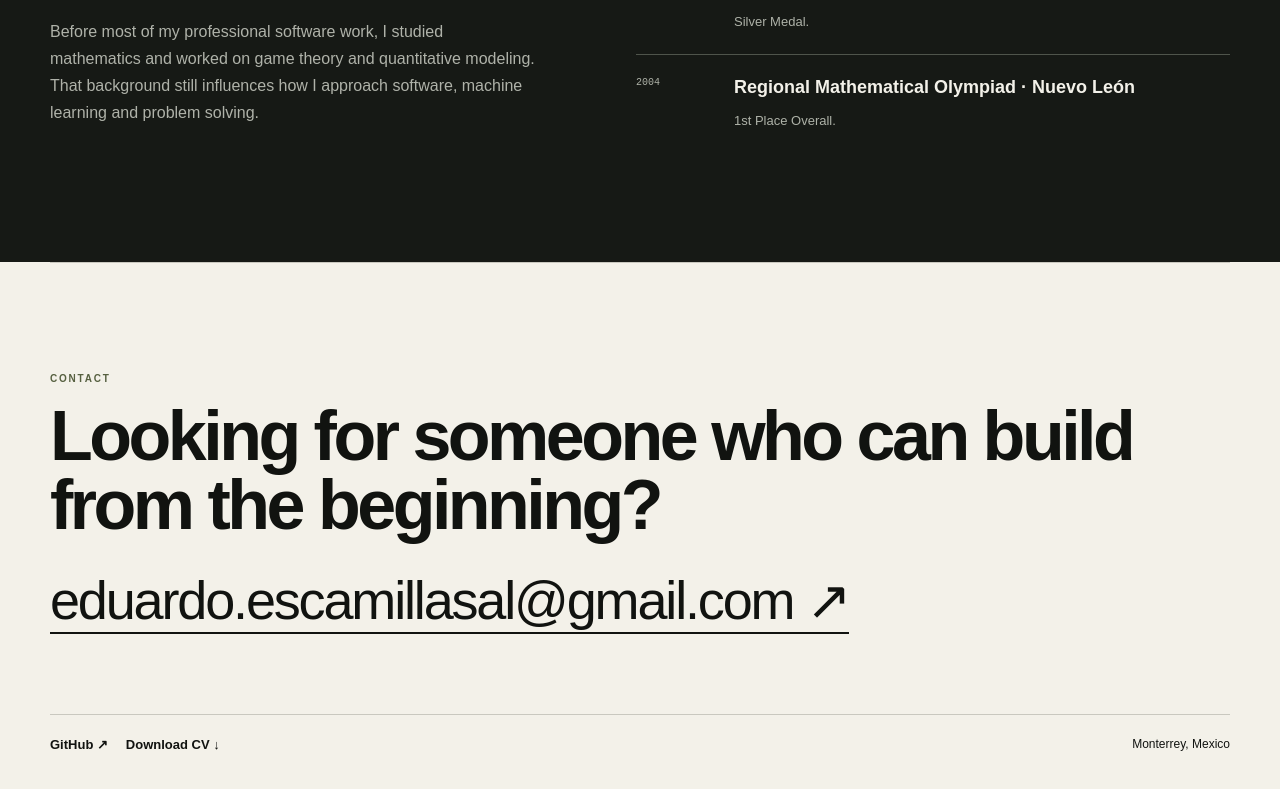
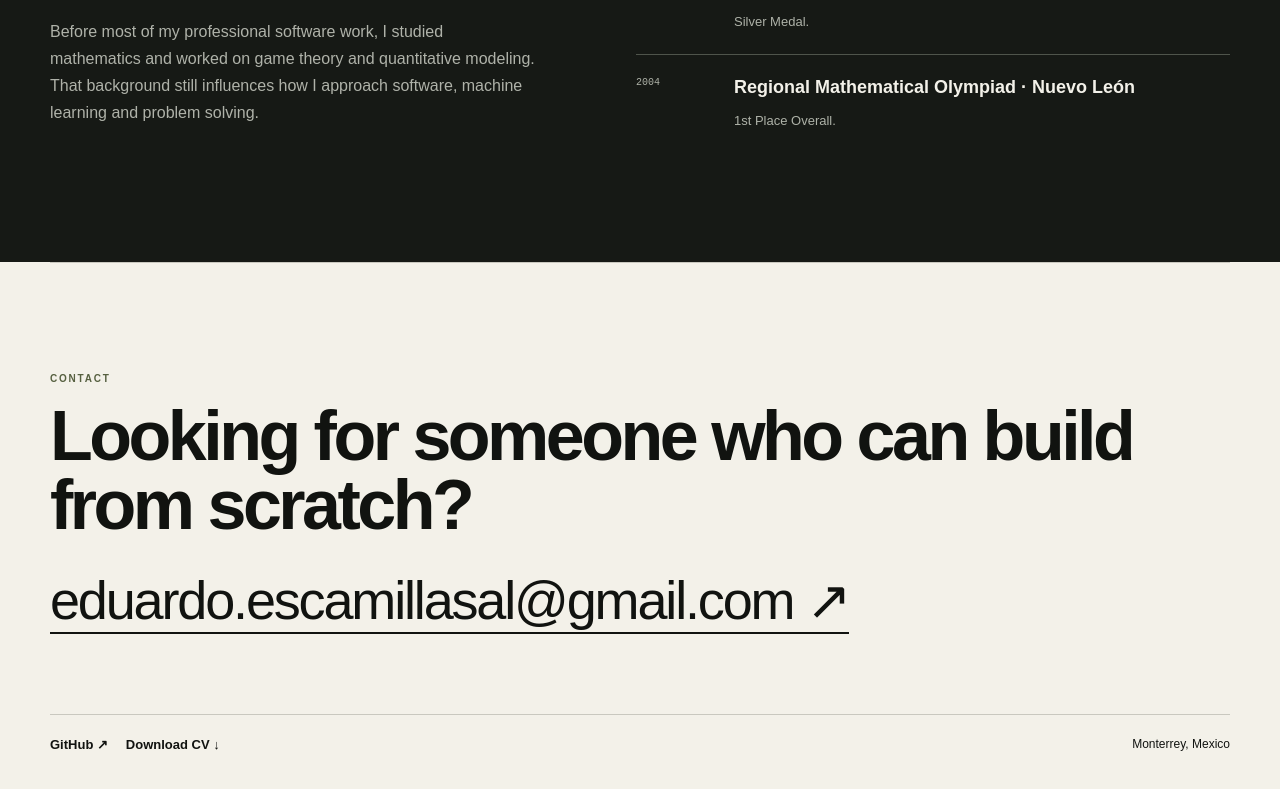
Before and after one commit to eduardoescamillasal/eduardo-portfolio, a Next.js app: page / in a window 1280 px wide. Shown: the part 5433-6222 px from the top of the page. Built offline with nearby package versions, Linux system fonts and the light colour scheme.

Commit message:
edited beginning to from scratch

```diff
--- a/app/page.tsx
+++ b/app/page.tsx
@@ -440,7 +440,7 @@ export default function Home() {
 
       <section id="contact" className="contact shell">
         <p className="kicker">CONTACT</p>
-        <h2>Looking for someone who can build from the beginning?</h2>
+        <h2>Looking for someone who can build from scratch?</h2>
         <a className="mail" href="mailto:eduardo.escamillasal@gmail.com">
           eduardo.escamillasal@gmail.com <Arrow />
         </a>
```
